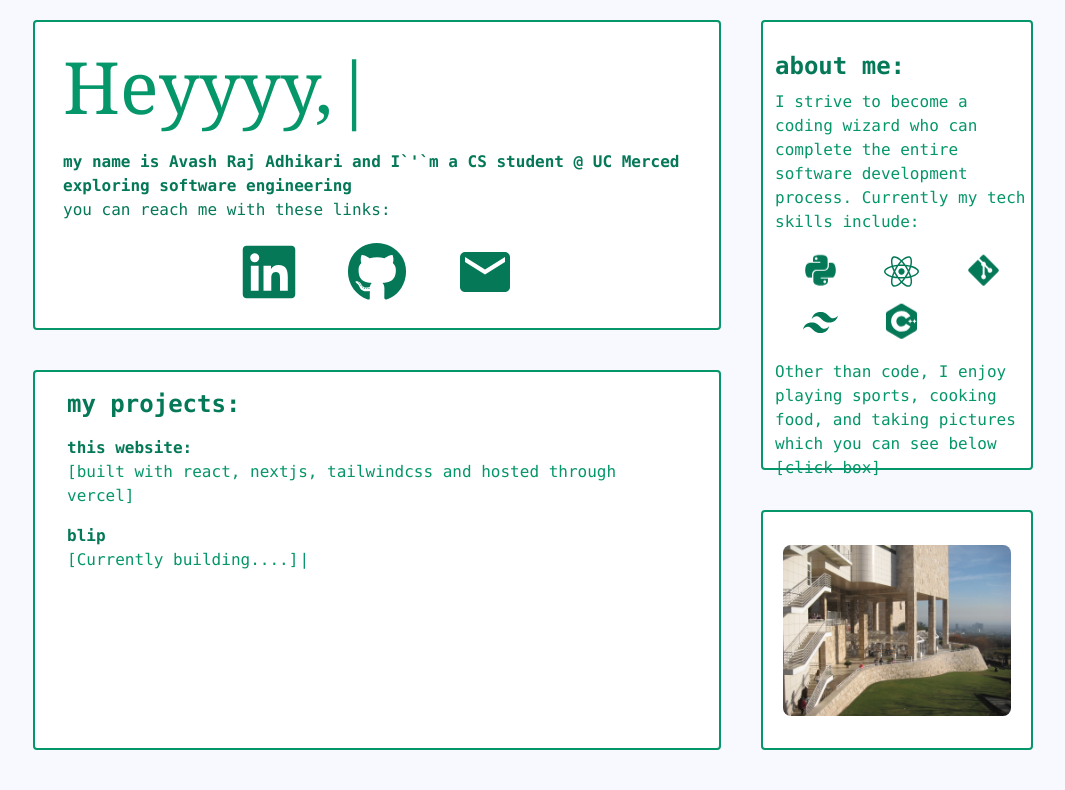
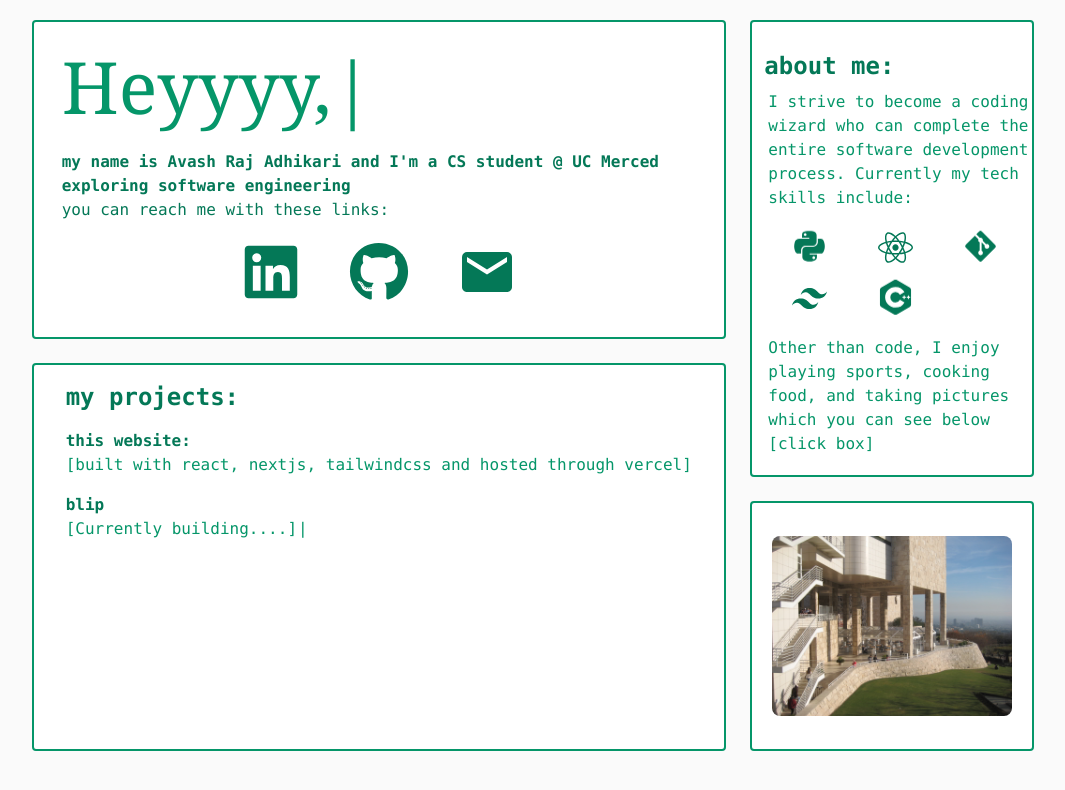
Before and after one commit to avashraj/personalsite, a Next.js app: page / in a window 1280 px wide. Shown: the top 790 px of the page, without its empty margins (107-1172 px from the left). Built offline with nearby package versions, Linux system fonts and the light colour scheme.

Commit message:
web design final

```diff
--- a/app/globals.css
+++ b/app/globals.css
@@ -3,7 +3,7 @@
 @tailwind utilities;
 
 body{
-    background-color:  #F8F8FF;
+    background-color:  #FAFAFA;
 
 }
 
@@ -28,14 +28,11 @@ body{
 
 /*
 
-background on top
-div on bottom
+
 
 option1
 background-color: #F8F8FF;
 background-color: #FAFAFA;
-
-option2
 
 
 
--- a/app/page.js
+++ b/app/page.js
@@ -8,18 +8,12 @@ import { SiTailwindcss, SiCplusplus  } from "react-icons/si";
 import './globals.css';
 import Link from 'next/link';
 import PhotoCarousel from './components/photocarousel';
-import dynamic from 'next/dynamic';
-//const Typewriter = dynamic(() => import('typewriter-effect'), { ssr: false });
-//const PhotoCarousel = dynamic(() => import('./components/photocarousel'), { ssr: false });
-
-
-
 
 export default function Home() {
 
   const photoList = ['getty.JPG','home.JPG','mystuff.JPG'];
   return (
-    <div className="grid grid-cols-12 grid-rows-12 h-screen mx-9 my-5 gap-10">
+    <div className="grid grid-cols-12 grid-rows-12 h-screen mx-9 my-5 gap-6">
       <div className="border-2 border-emerald-600 col-start-2 col-end-9 row-start-1 row-end-6 justify-center div-seashell rounded">
         <div className="flex justify-start content-center text-7xl m-7 text-emerald-600 font-serif font-normal">
           <Typewriter
@@ -34,21 +28,21 @@ export default function Home() {
           />
         </div>
         <div className="flex justify-start ml-7 content-center">
-          <p className="text-1xl text-emerald-700 font-mono font-bold">my name is Avash Raj Adhikari and I`&apos;`m a CS student  @ UC Merced exploring software engineering</p>
+          <p className="text-1xl text-emerald-700 font-mono font-bold">my name is Avash Raj Adhikari and I&apos;m a CS student  @ UC Merced exploring software engineering</p>
         </div>
         <div className="text-1xl text-emerald-700 flex justify-start ml-7 align-top font-mono font-semi-bold">
           <p>you can reach me with these links:</p>
         </div>
         <div className="flex justify-center content-center mt-5">
-        <div className="mx-6"><Link href= "https://www.linkedin.com/in/avash-adhikari-514856239/"><FaLinkedin color="#047857" size={60} title="Linkedin"/></Link> </div>
-        <div className="mx-6"><Link href = "https://github.com/avashraj"> <FaGithub color="#047857" size={60}/></Link></div>
-        <div className="mx-6"><Link href = "mailto:avashraj328@gmail.com?subject=Mail from website"><MdEmail color="#047857" size={60}/></Link></div>
+        <div className="mx-6 hover:opacity-80 "><Link href= "https://www.linkedin.com/in/avash-adhikari-514856239/"><FaLinkedin color="#047857" size={60} title="Linkedin"/></Link> </div>
+        <div className="mx-6 hover:opacity-80"><Link href = "https://github.com/avashraj"> <FaGithub color="#047857" size={60}/></Link></div>
+        <div className="mx-6 hover:opacity-80"><Link href = "mailto:avashraj328@gmail.com?subject=Mail from website"><MdEmail color="#047857" size={60}/></Link></div>
         </div>
       </div>
 
       <div className="border-2 border-emerald-600 col-start-9 col-end-12 row-start-1 row-end-8 flex flex-col justify-start pt-5 div-seashell rounded">
         <h1 className="text-2xl text-emerald-700 flex justify-start mb-2 mt-2 ml-3 font-mono font-bold">about me:</h1>
-        <p className="text-1xl text-emerald-600 flext justify-start font-mono ml-3"> I strive to become a coding wizard who can complete the entire software development process. Currently my tech skills include: </p>
+        <p className="text-1xl text-emerald-600 flext justify-start font-mono ml-4"> I strive to become a coding wizard who can complete the entire software development process. Currently my tech skills include: </p>
         <div className="grid grid-cols-3 gap-4 mt-5 ml-10">
           <div className='animate-bounce'><FaPython color="#047857" size={35}/></div>
           <div className=''> <FaReact color="#047857" size={35}/></div>
@@ -56,21 +50,21 @@ export default function Home() {
           <div className=''><SiTailwindcss color="#047857" size={35}/></div>
           <div className='animate-bounce'> <SiCplusplus color="#047857" size={35}/> </div>
         </div>
-        <p className="text-1xl text-emerald-600 flext justify-start font-mono ml-3 mt-5">Other than code, I enjoy playing sports, cooking food, and taking pictures which you can see below [click box]</p>
+        <p className="text-1xl text-emerald-600 flex justify-start font-mono ml-4 mt-5">Other than code, I enjoy playing sports, cooking food, and taking pictures which you can see below [click box]</p>
 
       </div>
 
       <div className="border-2 border-emerald-600 rounded col-start-2 col-end-9 row-start-6 row-end-12 flex flex-col div-seashell">
           <h1 className="text-2xl text-emerald-700 flex justify-start mt-4 ml-8 font-mono font-bold ">my projects:</h1>
           <div className="grid grid-cols-1 gap-4 mt-4">
-            <div className="mx-8"><Link href="https://github.com/avashraj/personalsite">
-              <h1 className="font-mono font-bold text-emerald-700">this website:</h1>
-              <p className="font-mono text-emerald-600 ">[built with react, nextjs, tailwindcss and hosted through vercel]</p></Link>
+            <div className="mx-4 hover:border-2 hover:border-emerald-400 hover:rounded"><Link href="https://github.com/avashraj/personalsite">
+              <h1 className="pl-4 font-mono font-bold text-emerald-700">this website:</h1>
+              <p className="pl-4 font-mono text-emerald-600 ">[built with react, nextjs, tailwindcss and hosted through vercel]</p></Link>
             </div>
-            <div className='mx-8 hover:bg-blue'>
-              <h1 className='font-mono font-bold text-emerald-700'>blip</h1>
+            <div className='mx-4'>
+              <h1 className='pl-4 font-mono font-bold text-emerald-700'>blip</h1>
 
-                <div className='font-mono text-emerald-600'>
+                <div className='pl-4 font-mono text-emerald-600'>
                   <Typewriter
                   options={{
                     strings: ['[Currently building....]'],
@@ -86,7 +80,7 @@ export default function Home() {
       </div>
 
       <div className="relative border-2 border-emerald-600 rounded col-start-9 col-end-12 row-start-8 row-end-12 flex justify-center items-center div-seashell">
-        <Link href="/photog"><PhotoCarousel className='m-5' photoList={photoList} /> </Link>
+        <Link href="/photog"><PhotoCarousel className='m-3' photoList={photoList} /> </Link>
       </div>
     </div>
   );
```
Also changed, not shown: app/plan.txt.
